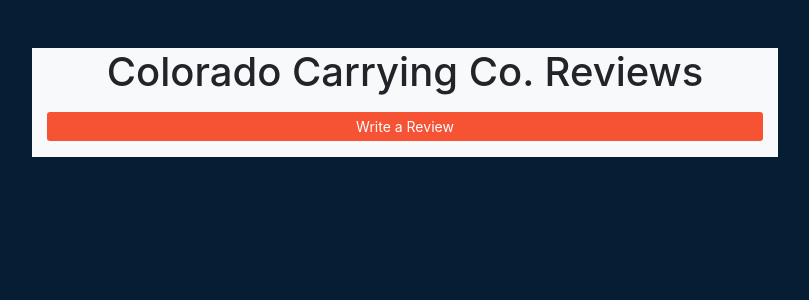
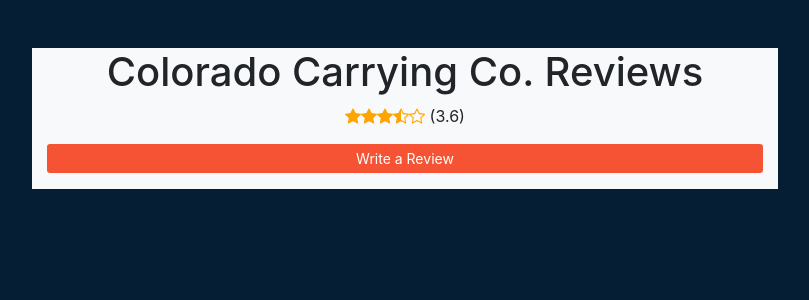
Before and after one commit to Greg001100/reviews-app, a React (Create React App) app: page / in a window 1280 px wide. Shown: the top 300 px of the page, without its empty margins (235-1044 px from the left). Built offline with nearby package versions, Linux system fonts and the light colour scheme.

Commit message:
complete star rating display

```diff
--- a/src/components/CompanyProfile.js
+++ b/src/components/CompanyProfile.js
@@ -3,6 +3,7 @@
 import { Star, StarFill, StarHalf, CaretDownFill, CaretRightFill, } from "react-bootstrap-icons";
 import ReviewForm from './ReviewForm';
 import firebase from '../fbconfig';
+import StarRating from './StarRating';
 
 const CompanyProfile = (props) => {
     const db= firebase.firestore();
@@ -13,6 +14,7 @@
                 <Col></Col>
                 <Col xs={7} className='bg-light mt-5 text-center'>
                     <h1>Colorado Carrying Co. Reviews</h1>
+                    <StarRating rating={3.6} />
                     <ReviewForm db={db} />
                 </Col>
                 <Col></Col>
--- a/src/components/ReviewForm.js
+++ b/src/components/ReviewForm.js
@@ -215,6 +215,7 @@
               type="text"
               placeholder="Enter your name"
               onChange={updateName}
+              value={name}
               required
             />
 
@@ -222,6 +223,7 @@
               as='textarea'
               placeholder="How was the service?"
               onChange={updateReview}
+              value={review}
               rows={5}
               required
             />
--- /dev/null
+++ b/src/components/StarRating.js
@@ -0,0 +1,41 @@
+import React, { useState, useEffect } from "react";
+import {
+  Star,
+  StarFill,
+  StarHalf,
+  CaretDownFill,
+  CaretRightFill,
+} from "react-bootstrap-icons";
+
+const StarRating = (props) => {
+  const rating = props.rating;
+  let starArray = ["full"];
+
+  //lets us know how many star icons to use
+  for (let i = 1; i < 5; i++) {
+    if (rating > i + 1) {
+      starArray.push("full");
+    } else if (rating < i + 1 && rating > i + 0.5) {
+      starArray.push("half");
+    } else {
+      starArray.push("empty")
+    }
+  }
+
+  return (
+    <div className="align-items-center justify-content-center">
+      {starArray.map((el) => {
+        if (el === "full") {
+          return <StarFill color="orange" className="mb-1"/>;
+        } else if (el === "half") {
+          return <StarHalf color="orange" className="mb-1" />;
+        } else {
+            return <Star color="orange" className="mb-1" />
+        }
+      })}
+      <span> ({rating}) </span>
+    </div>
+  );
+};
+
+export default StarRating;
```
